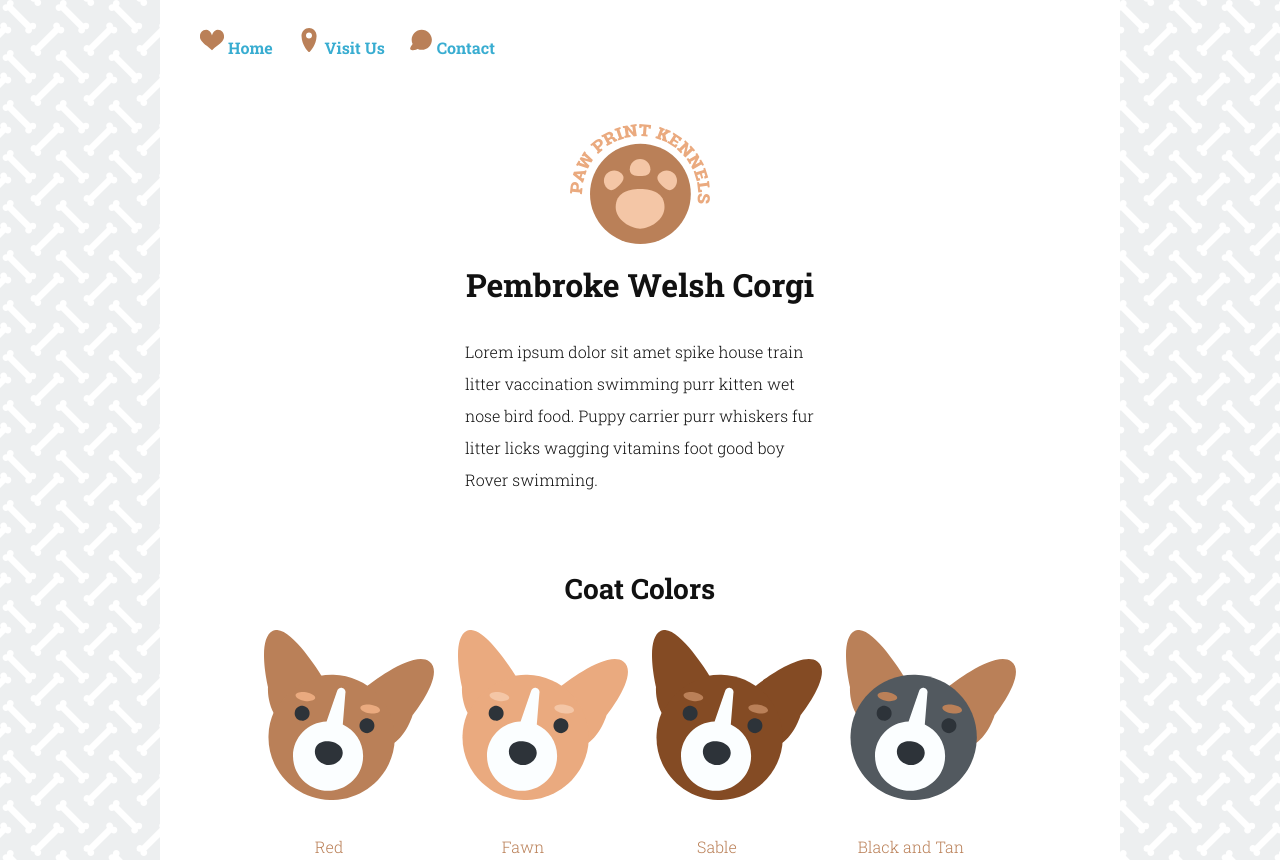
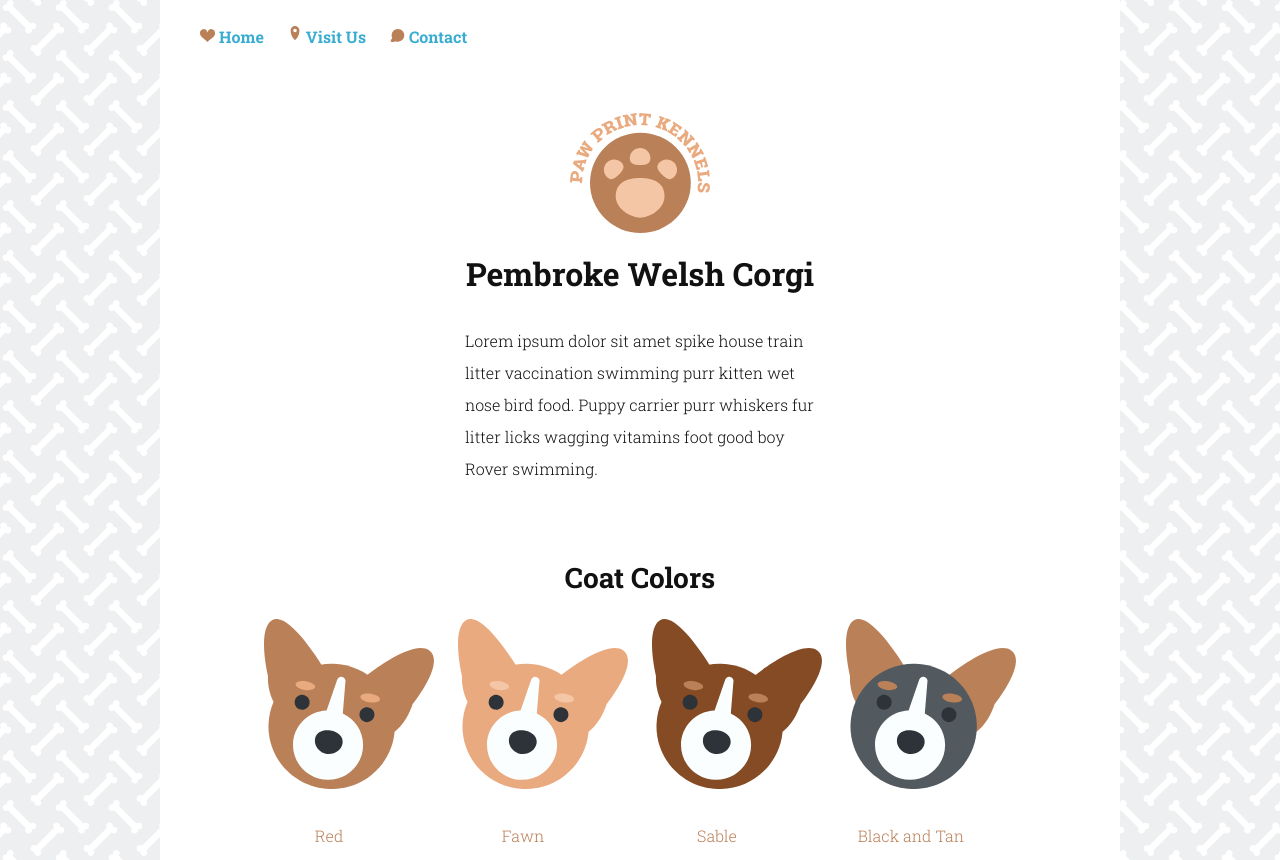
Before and after one commit to JuliusGrant/Project-6, a plain HTML site: page index.html in a window 1280 px wide. Shown: the top 860 px of the page. Drawn offline with Linux system fonts and the light colour scheme.

Commit message:
corrected code

```diff
--- a/styles.css
+++ b/styles.css
@@ -17,6 +17,7 @@ body {
   margin: 0 auto;
   width: 140px;
   height: 120px;
+  float: none;
 }
 
 .logo svg .st0:hover {
@@ -66,14 +67,18 @@ header {
   header h1 {
     line-height: 1em;
   }
+
   header svg {
-    width: 24px;
-    height: 28px;
+    width: 15px;
+    height: 19px;
+    float: left;
+    margin-right: 4px;
   }
 
-  header svg .location {
-    width: 24px;
-    height: 24px;
+
+  .location {
+    width: 14px;
+    height: 14px;
   }
 
 .st0:hover {
```
